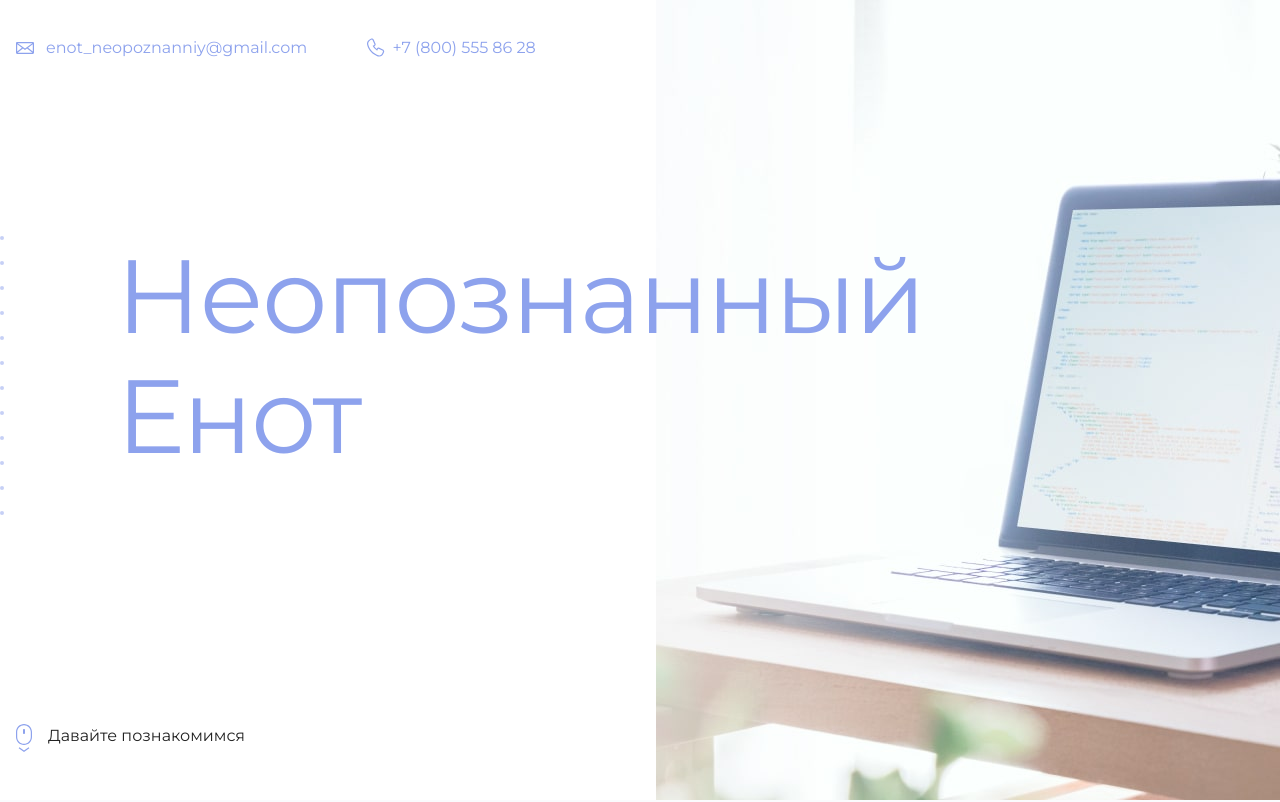
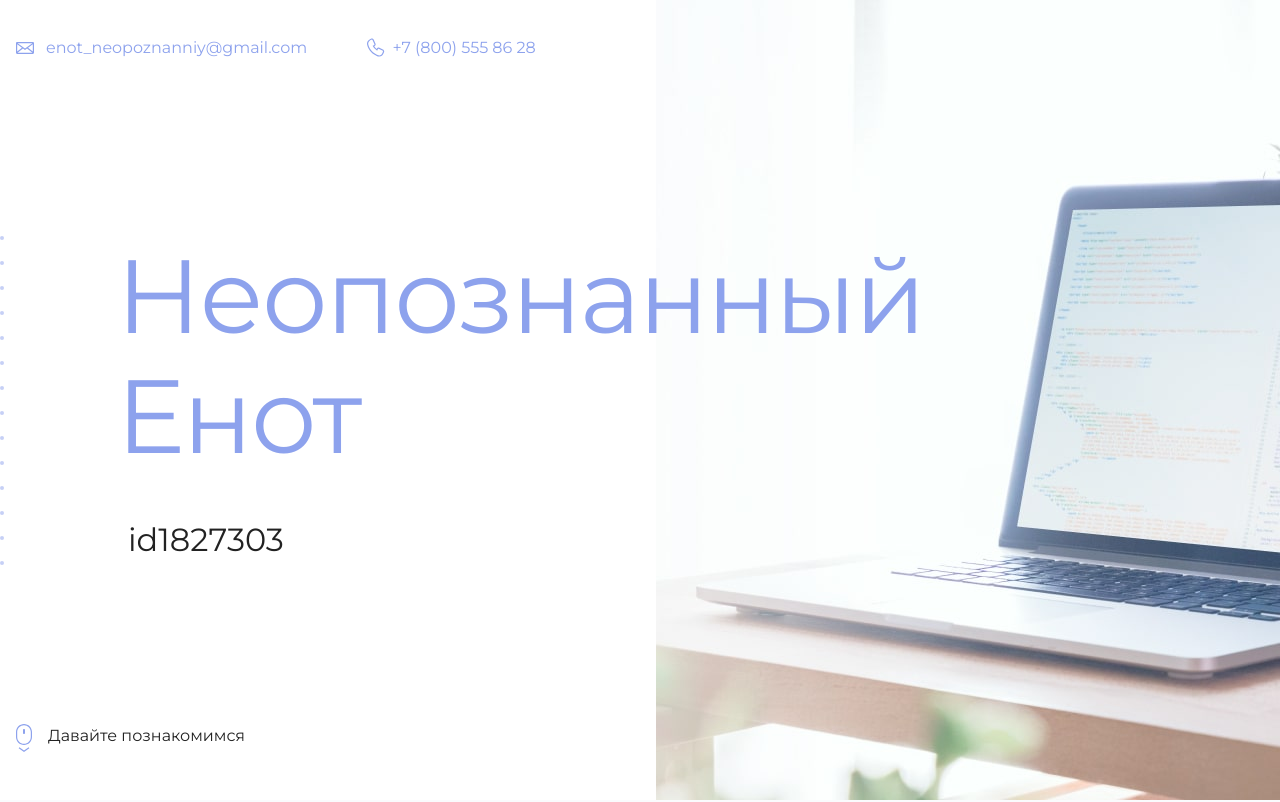
Before and after one commit to racoon-typing/test, a plain HTML site: page my-site/index.html in a window 1280 px wide. Shown: the top 802 px of the page. Drawn offline with Linux system fonts and the light colour scheme.

Commit message:
Update index.html

```diff
--- a/my-site/index.html
+++ b/my-site/index.html
@@ -19,7 +19,7 @@
       <section class="hero-image">
         <div class="container">
           <h1 class="heading">Неопознанный Енот</h1>
-          <p><!-- Тут ваш id на сайте Академии --></p>
+          <p>id1827303</p>
         </div>
       </section>
 
```
